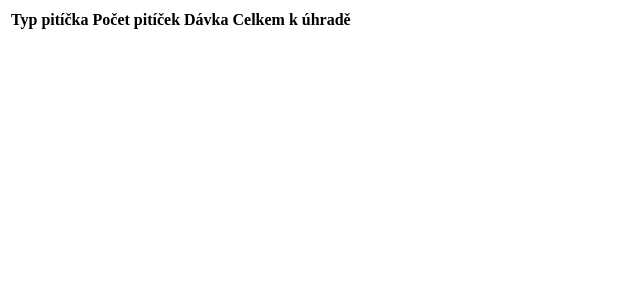
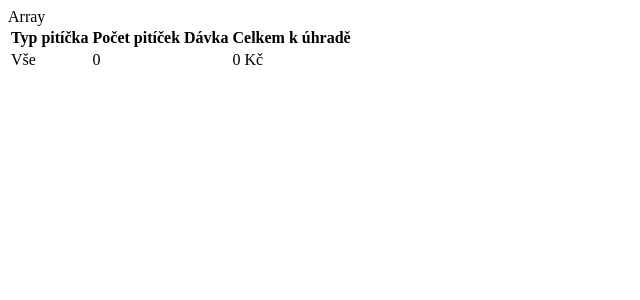
Before and after one commit to NeightN/Piticka, a PHP site: page /getDrinksP.php?q=11 in a window 1280 px wide. Shown: the top 300 px of the page, without its empty margins (0-640 px from the left). Run offline with PHP 8.4, Linux system fonts and the light colour scheme; data comes from the database, SQL or seed files in the repository; lists and menus that the app fills with data are empty; some libraries are stand-ins or nearby versions.

Commit message:
added changes

```diff
--- a/getDrinksP.php
+++ b/getDrinksP.php
@@ -24,6 +24,9 @@
                 <th>Dávka</th>
                 <th>Celkem k úhradě</th>
             </tr>";
+
+    $array_celkem_cena = array();
+    $array_celkem_pocet = array();
     while ($row = mysqli_fetch_array($result)) {
         echo "<tr>";
         echo "<td>" . $row['typ'] . "</td>";
@@ -32,8 +35,12 @@
         $davka = $row["davky"];
         $pocet = $row["pocet"];
         $celkem = $davka * $pocet * 300;
+        $array_celkem_pocet[] = $pocet;
+        $array_celkem_cena[] = $celkem;
         echo "<td>" . $celkem . " Kč</td>";
     }
+    echo "<tr><td>Vše</td><td>". array_sum($array_celkem_pocet) ."</td><td></td><td>". array_sum($array_celkem_cena) ." Kč</td></tr>";
+    print $array_celkem_cena;
     echo "</table>";
     mysqli_close($conn);
     ?>
--- a/inc/connection.php
+++ b/inc/connection.php
@@ -17,7 +17,7 @@ require_once 'Mailer\SMTP.php';
 
 $servername = "localhost";
 $username = "root";
-$password = ""; //"student"
+$password = "student"; //"student"
 $db = "coffe_lmsoft_cz";
 
 
```
